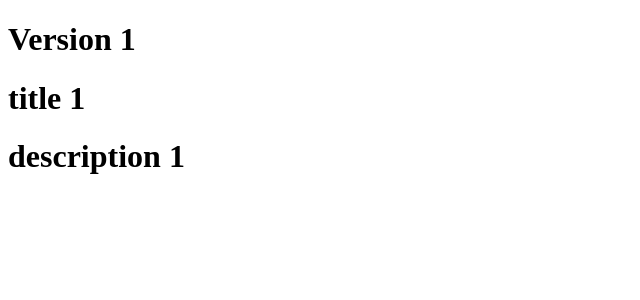
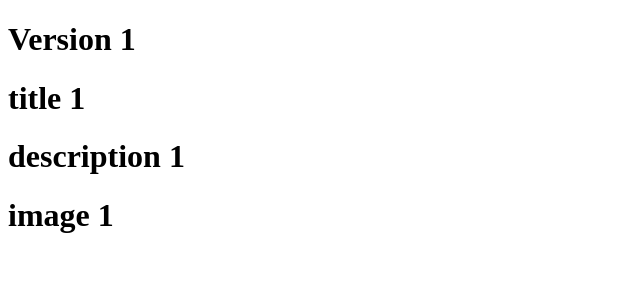
Before and after one commit to developerf03/test, a Nuxt app: page / in a window 1280 px wide. Shown: the top 300 px of the page, without its empty margins (0-640 px from the left). Built offline with nearby package versions, Linux system fonts and the light colour scheme.

Commit message:
Add image

```diff
--- a/app.vue
+++ b/app.vue
@@ -3,5 +3,6 @@
     <h1>Version 1</h1>
     <h1>title 1</h1>
     <h1>description 1</h1>
+    <h1>image 1</h1>
   </div>
 </template>
```
